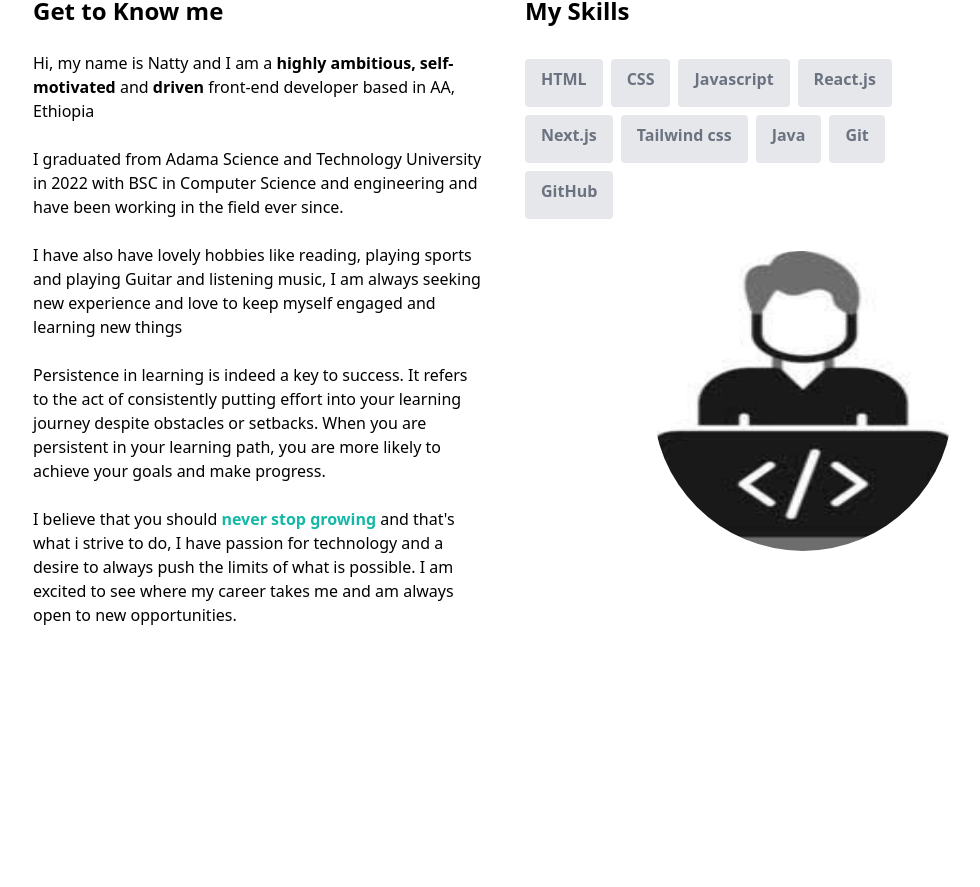
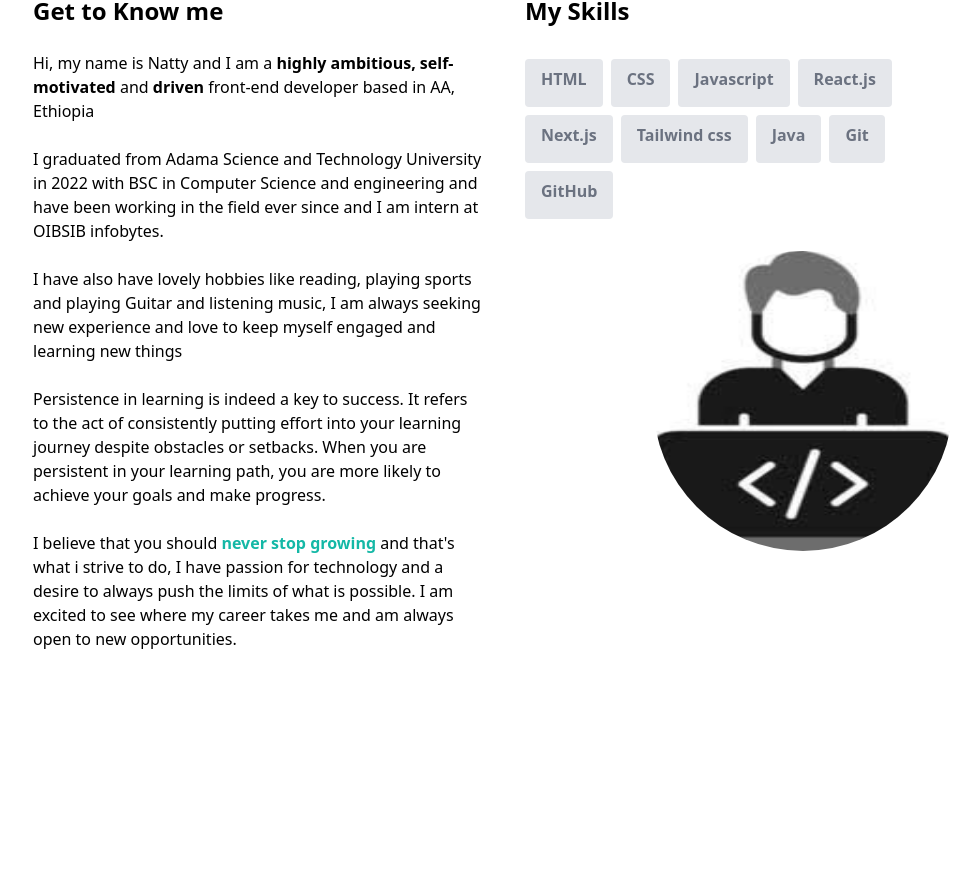
Before and after one commit to Natty-ph2/OIBSIP, a Next.js app: page / in a window 1280 px wide. Shown: the part 1108-1995 px from the top of the page, without its empty margins (135-1115 px from the left). Built offline with nearby package versions, Linux system fonts and the light colour scheme.

Commit message:
portifolio commit

```diff
--- a/components/AboutSection.tsx
+++ b/components/AboutSection.tsx
@@ -37,7 +37,7 @@ const AboutSection = () => {
 
                         <p>
                         I graduated from Adama Science and Technology University in 2022 with BSC in Computer Science and
-                        engineering and have been working in the field ever since.
+                        engineering and have been working in the field ever since and I am intern at OIBSIB infobytes.
                         </p>
                         <br />
 
```
